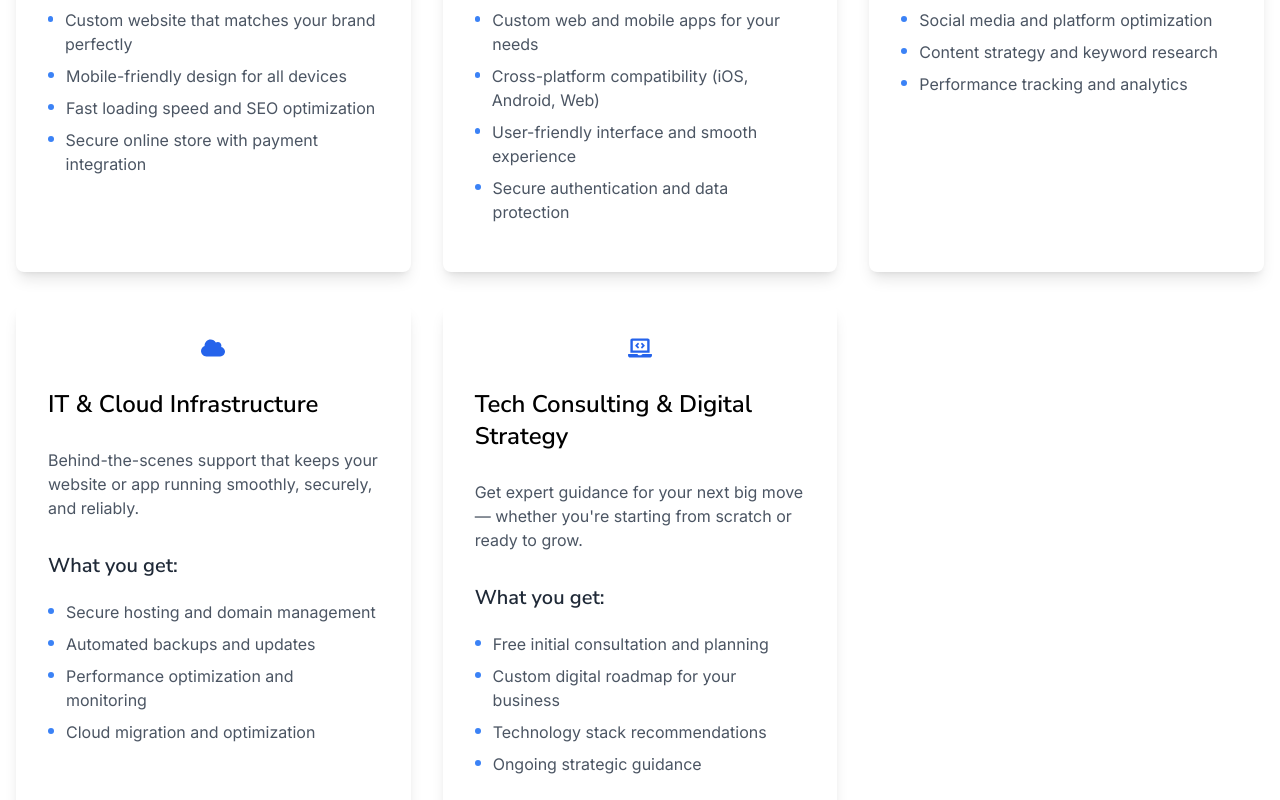
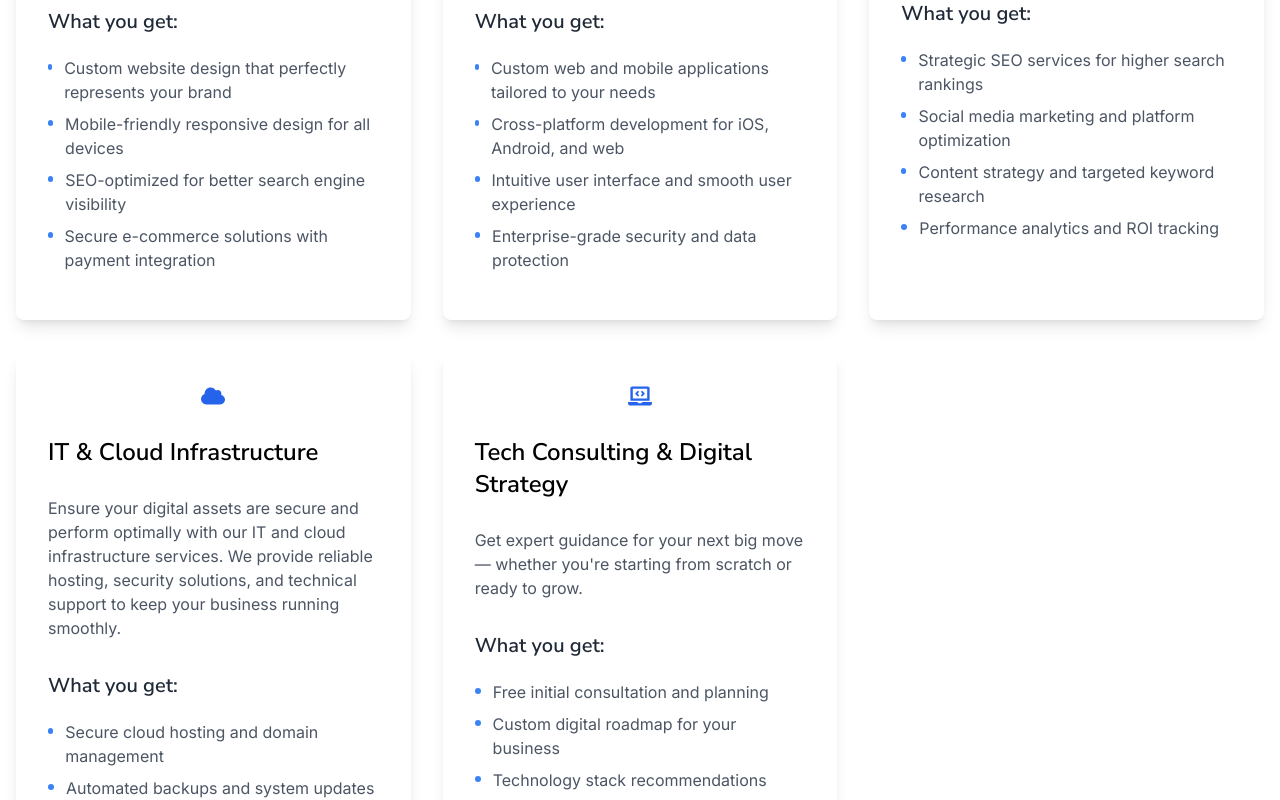
Before and after one commit to longla/thejoydigi, a Next.js app: page / in a window 1280 px wide. Shown: the part 1400-2200 px from the top of the page. Built offline with nearby package versions, Linux system fonts and the light colour scheme; a web font is replaced by a local one.

Commit message:
feat: optimize SEO content and meta tags with target keywords

```diff
--- a/src/components/landing.tsx
+++ b/src/components/landing.tsx
@@ -153,52 +153,52 @@ export default function Landing() {
       id: 1,
       title: "Website Design & Development",
       description:
-        "Build a stunning, modern website that works beautifully on all devices — and turns visitors into customers.",
+        "Transform your online presence with our custom website design and development services. We create responsive, SEO-optimized websites that convert visitors into customers and drive business growth.",
       icon: <FaPalette className="w-6 h-6" />,
       features: [
-        "Custom website that matches your brand perfectly",
-        "Mobile-friendly design for all devices",
-        "Fast loading speed and SEO optimization",
-        "Secure online store with payment integration",
+        "Custom website design that perfectly represents your brand",
+        "Mobile-friendly responsive design for all devices",
+        "SEO-optimized for better search engine visibility",
+        "Secure e-commerce solutions with payment integration",
       ],
     },
     {
       id: 2,
       title: "Web & Mobile App Development",
       description:
-        "Turn your ideas into real products — like customer portals, tools, or mobile apps — that people can use anywhere.",
+        "Bring your ideas to life with our expert web and mobile app development services. We build cross-platform applications that deliver seamless user experiences across iOS, Android, and web platforms.",
       icon: <FaMobile className="w-6 h-6" />,
       features: [
-        "Custom web and mobile apps for your needs",
-        "Cross-platform compatibility (iOS, Android, Web)",
-        "User-friendly interface and smooth experience",
-        "Secure authentication and data protection",
+        "Custom web and mobile applications tailored to your needs",
+        "Cross-platform development for iOS, Android, and web",
+        "Intuitive user interface and smooth user experience",
+        "Enterprise-grade security and data protection",
       ],
     },
     {
       id: 3,
       title: "SEO & Digital Marketing",
       description:
-        "Get your business in front of the right people — on Google, social media, and popular platforms like Yelp and Amazon.",
+        "Boost your online visibility and reach your target audience with our comprehensive SEO and digital marketing services. From search engine optimization to social media marketing, we help businesses grow their online presence.",
       icon: <FaRocket className="w-6 h-6" />,
       features: [
-        "Higher visibility on search engines",
-        "Social media and platform optimization",
-        "Content strategy and keyword research",
-        "Performance tracking and analytics",
+        "Strategic SEO services for higher search rankings",
+        "Social media marketing and platform optimization",
+        "Content strategy and targeted keyword research",
+        "Performance analytics and ROI tracking",
       ],
     },
     {
       id: 4,
       title: "IT & Cloud Infrastructure",
       description:
-        "Behind-the-scenes support that keeps your website or app running smoothly, securely, and reliably.",
+        "Ensure your digital assets are secure and perform optimally with our IT and cloud infrastructure services. We provide reliable hosting, security solutions, and technical support to keep your business running smoothly.",
       icon: <FaCloud className="w-6 h-6" />,
       features: [
-        "Secure hosting and domain management",
-        "Automated backups and updates",
-        "Performance optimization and monitoring",
-        "Cloud migration and optimization",
+        "Secure cloud hosting and domain management",
+        "Automated backups and system updates",
+        "Performance optimization and real-time monitoring",
+        "24/7 technical support and maintenance",
       ],
     },
     {
--- a/src/components/meta-data.tsx
+++ b/src/components/meta-data.tsx
@@ -7,8 +7,8 @@ interface MetaDataProps {
 }
 
 export const DefaultMetaData: React.FC<MetaDataProps> = ({
-  title = "The Joy Digi – Digital Partner for Business Growth",
-  description = "Web design, app development, SEO, and digital transformation for business growth. Custom solutions by The Joy Digi.",
+  title = "The Joy Digi – Custom Website Design & Digital Solutions for Business Growth",
+  description = "Expert website design, mobile app development, SEO services, and cloud infrastructure solutions. Transform your business with our comprehensive digital services.",
   image = "/long-digital-partner-websites-apps-seo-the-joy-digi-rectangle.png",
 }) => {
   return (
@@ -18,7 +18,7 @@ export const DefaultMetaData: React.FC<MetaDataProps> = ({
       <meta name="viewport" content="width=device-width, initial-scale=1" />
       <meta
         name="keywords"
-        content="the joy digi, long digital partner, website design, app development, SEO, small business websites, digital solutions"
+        content="website design, web development, mobile app development, SEO services, digital marketing, cloud infrastructure, IT support, responsive web design, custom website development, business technology solutions, digital transformation, secure hosting, cross-platform apps, social media optimization"
       />
       <meta name="author" content="Long – The Joy Digi" />
       <meta
```
Also changed, not shown: target_keywords.txt (added).
